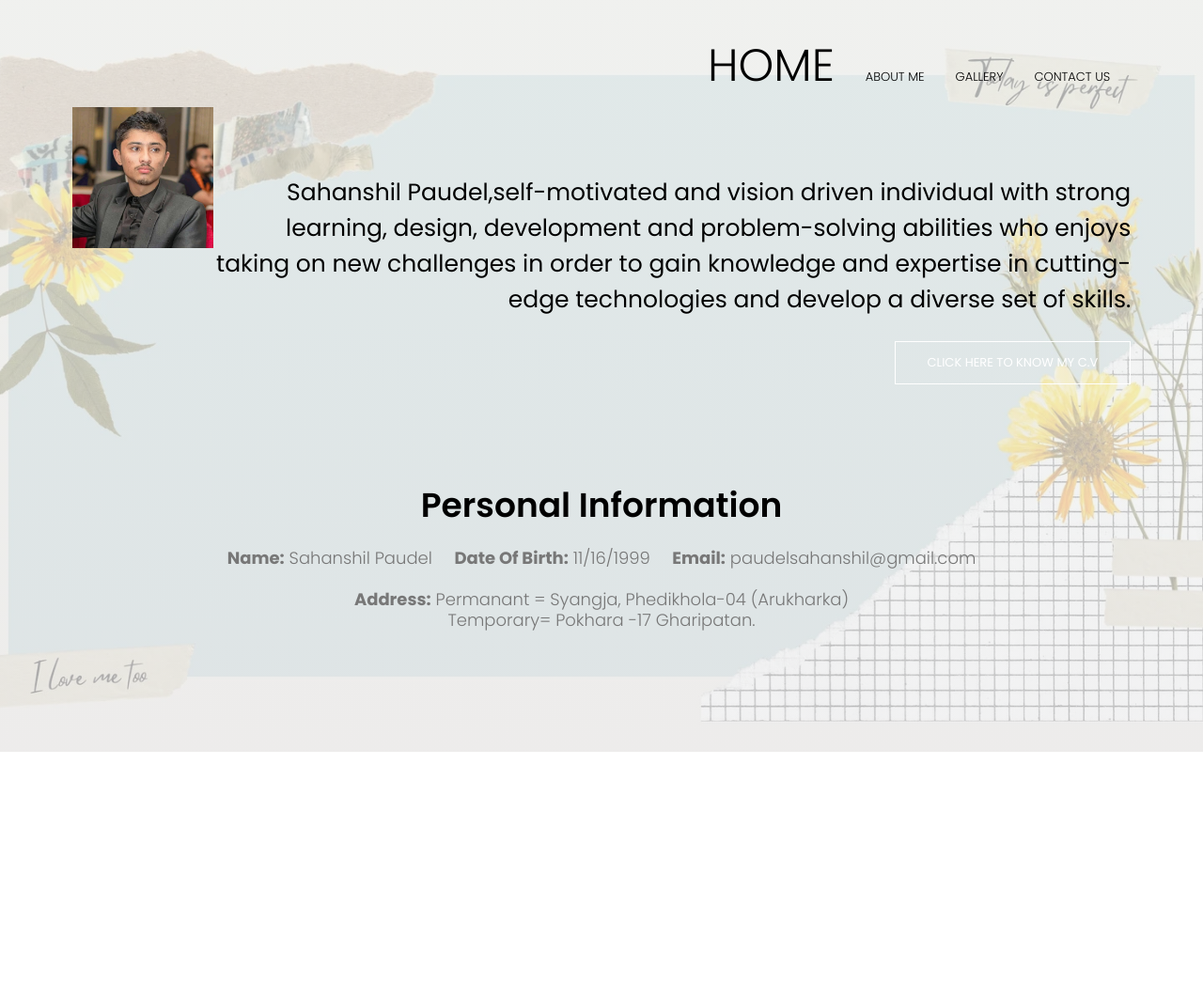
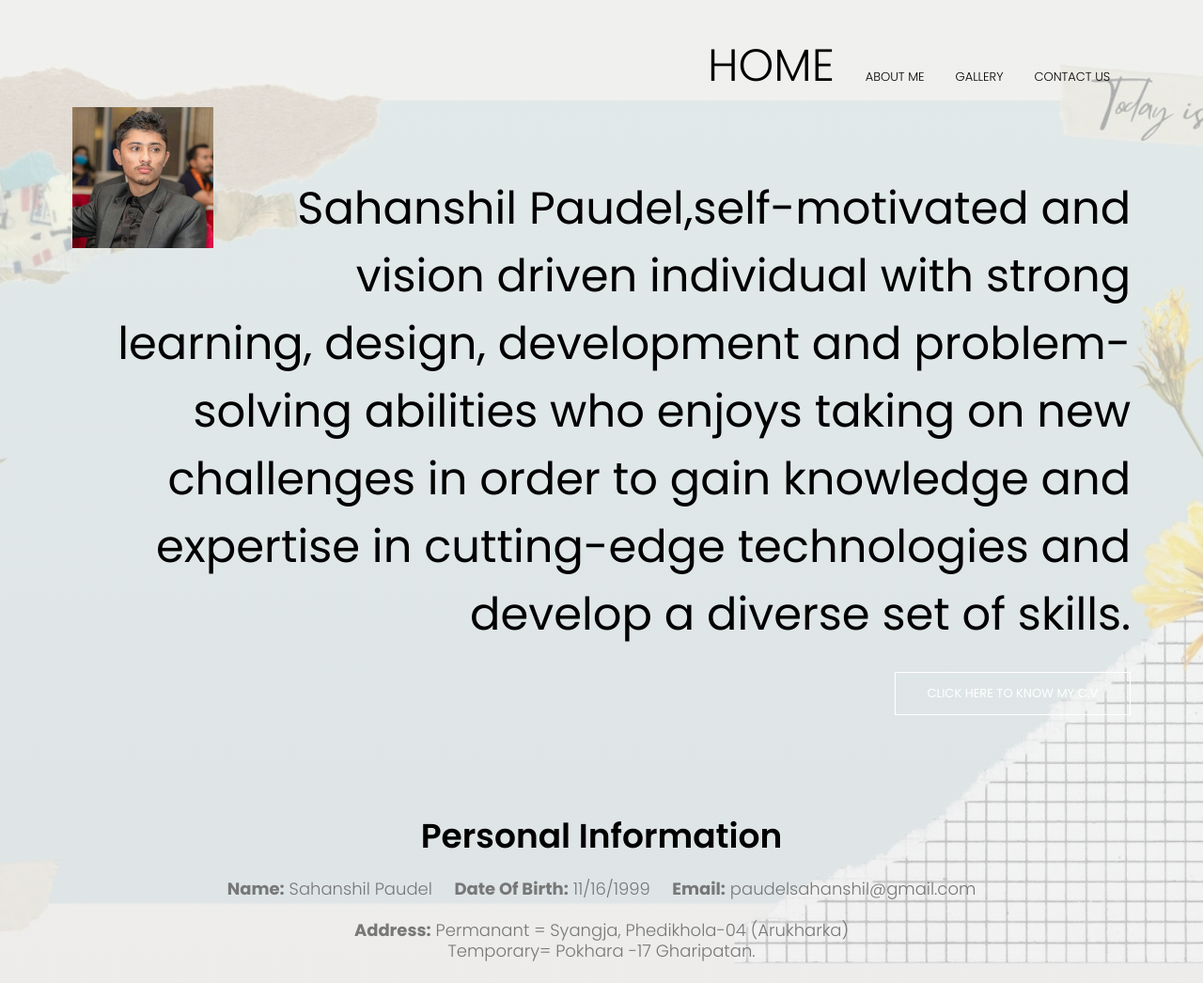
Before and after one commit to SahanshilPaudel/sahanshilpaudel, a plain HTML site: page sam.html in a window 1280 px wide. Shown: the whole page at 94% size. Before the commit the page ends 800 px from the top, so only its background shows below. Drawn offline with Linux system fonts and the light colour scheme; some icons are missing.

Commit message:
Update sam.html

```diff
--- a/sam.html
+++ b/sam.html
@@ -28,8 +28,9 @@
 <div class="text-int">
 	<p>
 
-	<font-size=25 My name is <b>Sahanshil Paudel</b>,self-motivated and vision driven individual with strong learning, design, development and problem-solving abilities who enjoys taking on new challenges in order to gain knowledge and expertise in cutting-edge technologies and develop a diverse set of skills.<h7>
-	</style>
+	<font size="25" My name is <b>Sahanshil Paudel</b>,self-motivated and vision driven individual with strong learning, design, development and problem-solving abilities who enjoys taking on new challenges in order to gain knowledge and expertise in cutting-edge technologies and develop a diverse set of skills.<h7>
+	</font>
+		       </style>
 	</p>
 	<a href="file:///C:/Users/DELL/OneDrive%20-%20Gupteshwor%20Mahadev%20Multiple%20Campus%20(GMMC)/Desktop/MY%20CV%20sahanshil.pdf" class="hero-btn"> CLICK HERE TO KNOW MY C.V</C></a>
 
```
